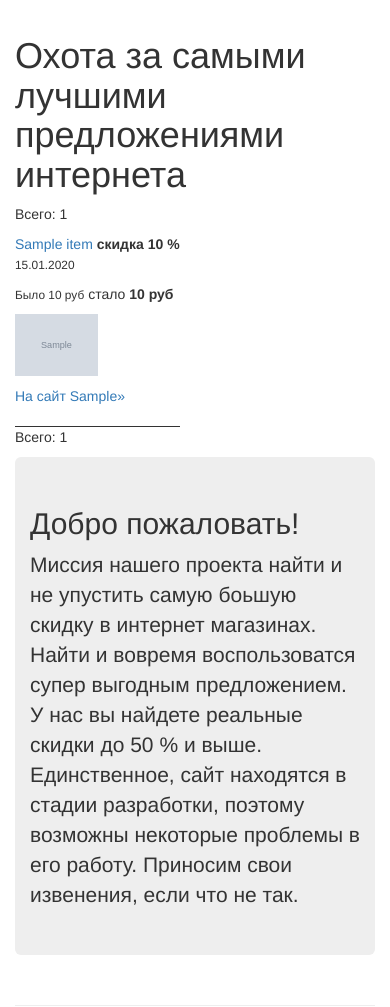
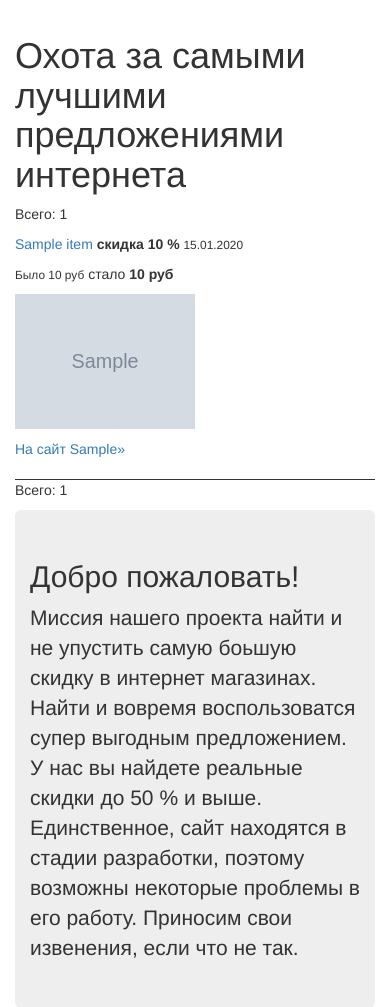
Before and after one commit to vench/sale-pr, a PHP site: page / in a window 390 px wide. Shown: the part 54-1061 px from the top of the page. Run offline with PHP 8.4, Linux system fonts and the light colour scheme; tables that the repository leaves empty hold one stand-in row (values such as "Sample post"); grey boxes marked "Sample" are stand-in pictures.

Commit message:
fix mob 0109

```diff
--- a/web/css/offcanvas.css
+++ b/web/css/offcanvas.css
@@ -56,6 +56,10 @@ footer {
     top: 0;
     width: 50%; /* 6 columns */
   }
+
+  .col-xs-12 .row .col-xs-6 {
+          width: 100%;
+  }
 }
 
 /* .item.list */
```
